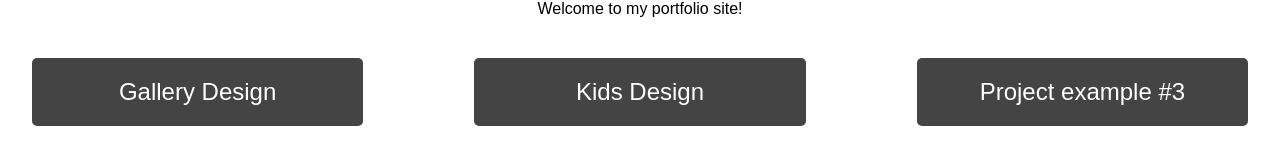
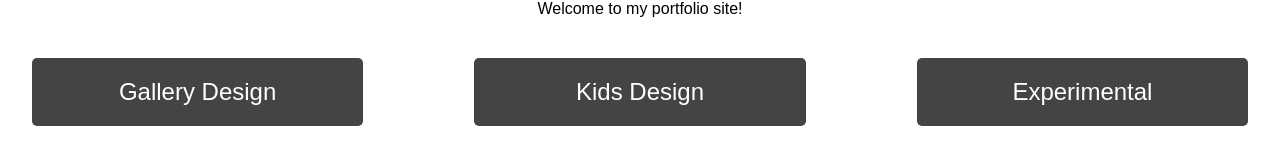
Before and after one commit to AlexKSparks/AlexKSparks.github.io, a plain HTML site: page index.html in a window 1280 px wide. Shown: the part 229-397 px from the top of the page. Drawn offline with nearby package versions, Linux system fonts and the light colour scheme; a web font is replaced by a local one.

Commit message:
added experimental site

```diff
--- a/index.html
+++ b/index.html
@@ -30,7 +30,7 @@
             <span><div class="project 2"><a href="https://alexksparks.github.io/kids-design/">Kids Design<p class="hover">I am proud of the music bar to display each note when moused over</p></a></div></span>
 
 
-            <span><div class="project 3"><a href="https://alexksparks.github.io/experimental/">Project example #3<p class="hover">I am proud that I was able to implement the AOS library within the site</p></a></div></span>
+            <span><div class="project 3"><a href="https://alexksparks.github.io/experimental/">Experimental<p class="hover">I am proud that I was able to implement the AOS library within the site</p></a></div></span>
         <div class="project 4">Project example #4</div>
         <div class="project 5">Project example #5</div>
         <div class="project 6">Project example #6</div>
```
